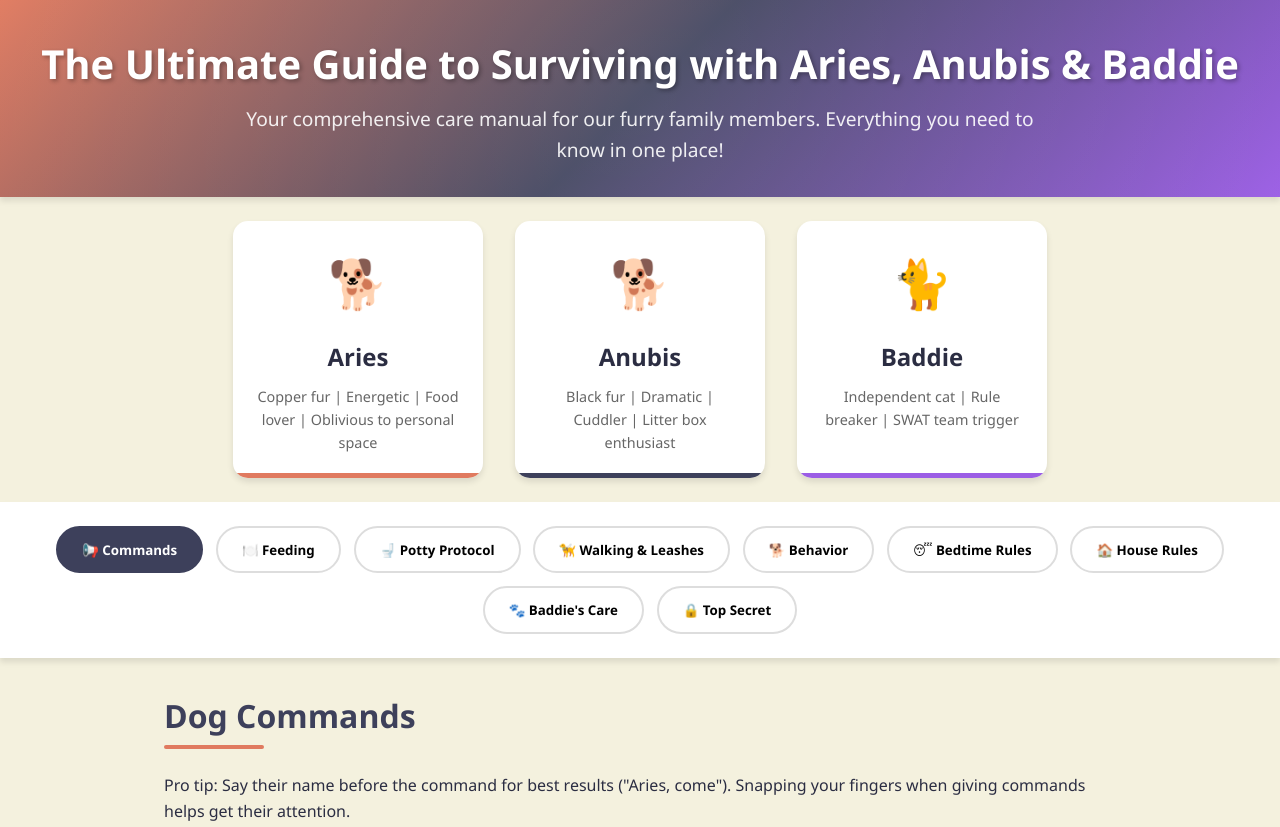
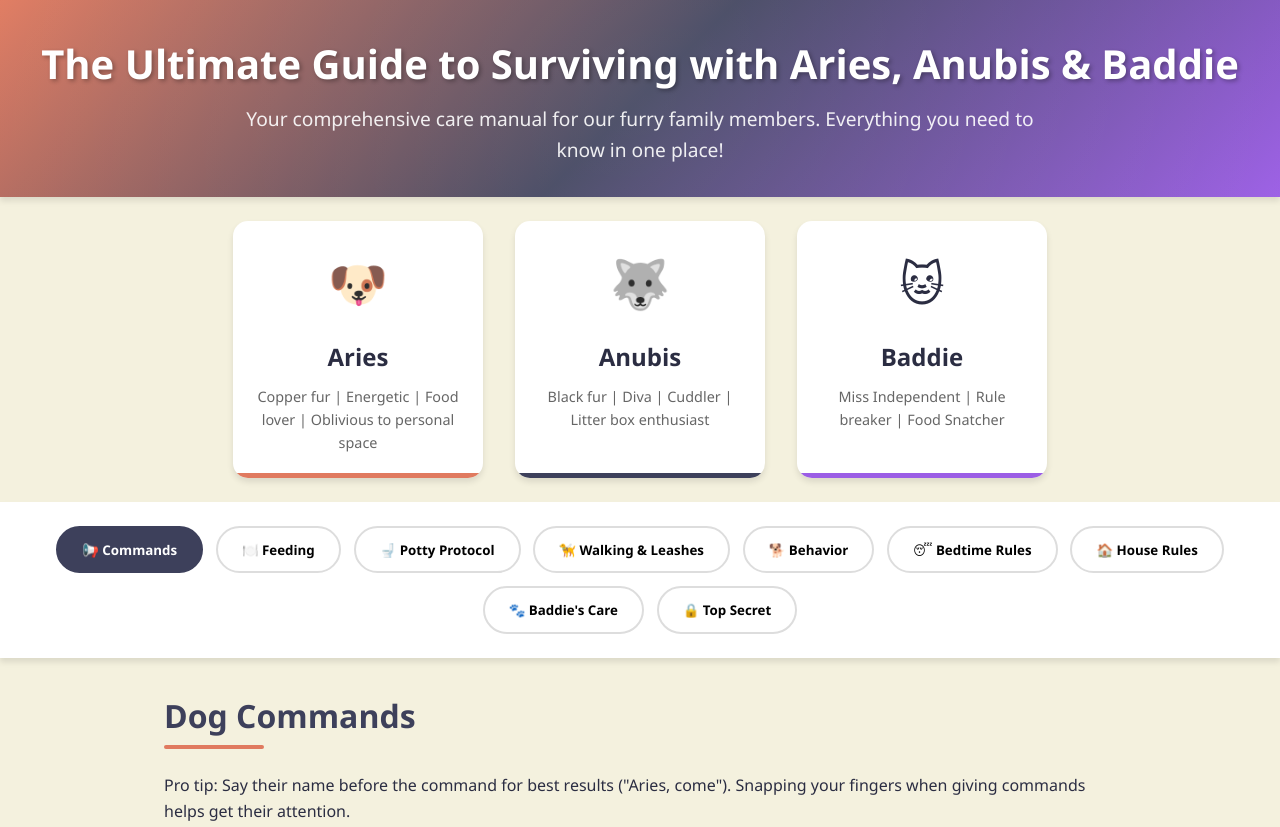
Before and after one commit to baddiesdaddy23/house-sitting-guide, a plain HTML site: page index.html in a window 1280 px wide. Shown: the top 827 px of the page. Drawn offline with Linux system fonts and the light colour scheme.

Commit message:
Update index.html

```diff
--- a/index.html
+++ b/index.html
@@ -358,21 +358,21 @@
 
     <div class="pet-intro">
         <div class="pet-card aries-card">
-            <div class="pet-icon">🐕</div>
+            <div class="pet-icon">🐶</div>
             <div class="pet-name">Aries</div>
             <div class="pet-description">Copper fur | Energetic | Food lover | Oblivious to personal space</div>
         </div>
 
         <div class="pet-card anubis-card">
-            <div class="pet-icon">🐕</div>
+            <div class="pet-icon">🐺</div>
             <div class="pet-name">Anubis</div>
-            <div class="pet-description">Black fur | Dramatic | Cuddler | Litter box enthusiast</div>
+            <div class="pet-description">Black fur | Diva | Cuddler | Litter box enthusiast</div>
         </div>
 
         <div class="pet-card baddie-card">
-            <div class="pet-icon">🐈</div>
+            <div class="pet-icon">🐱</div>
             <div class="pet-name">Baddie</div>
-            <div class="pet-description">Independent cat | Rule breaker | SWAT team trigger</div>
+            <div class="pet-description">Miss Independent | Rule breaker | Food Snatcher </div>
         </div>
     </div>
 
```
